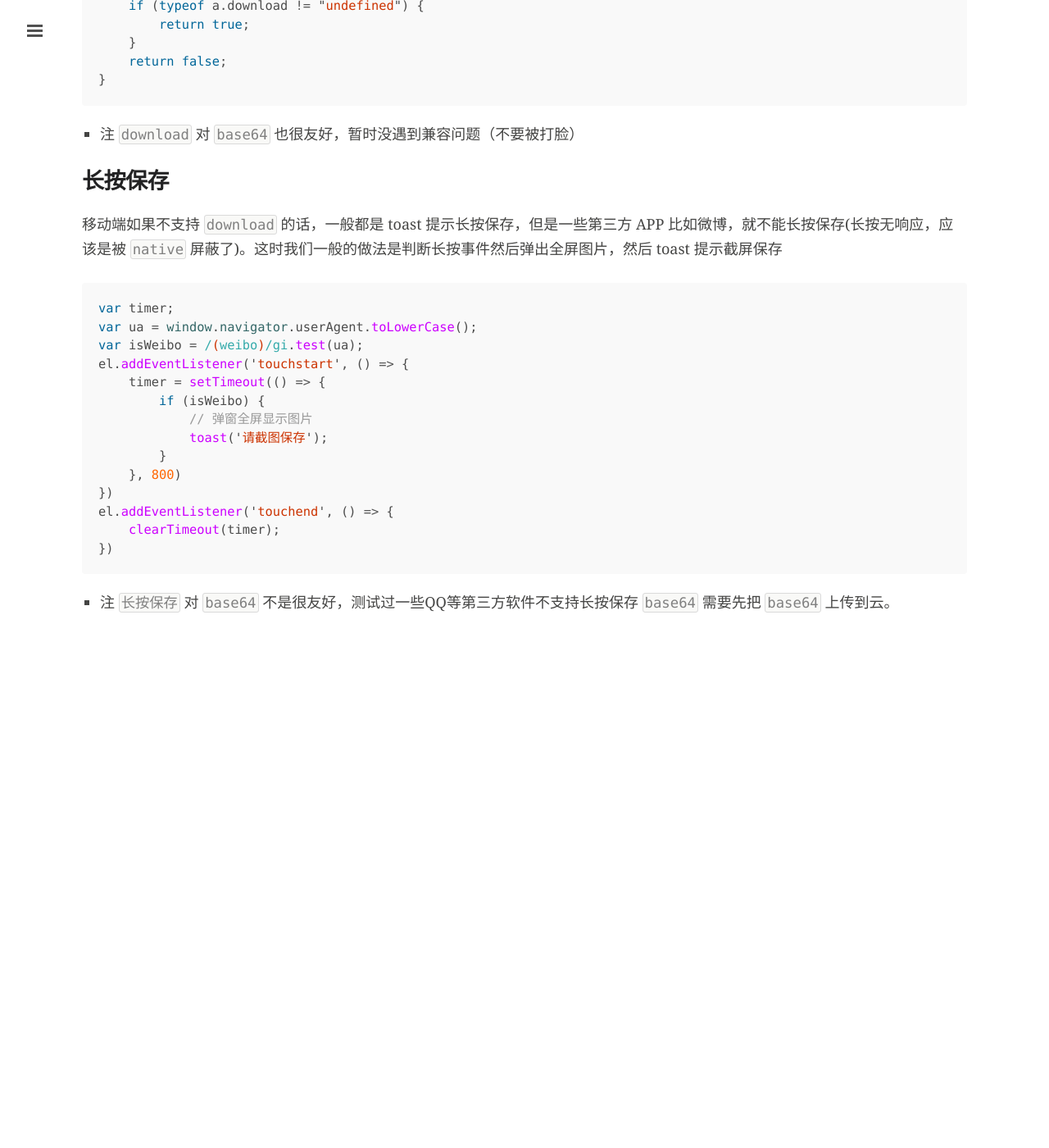
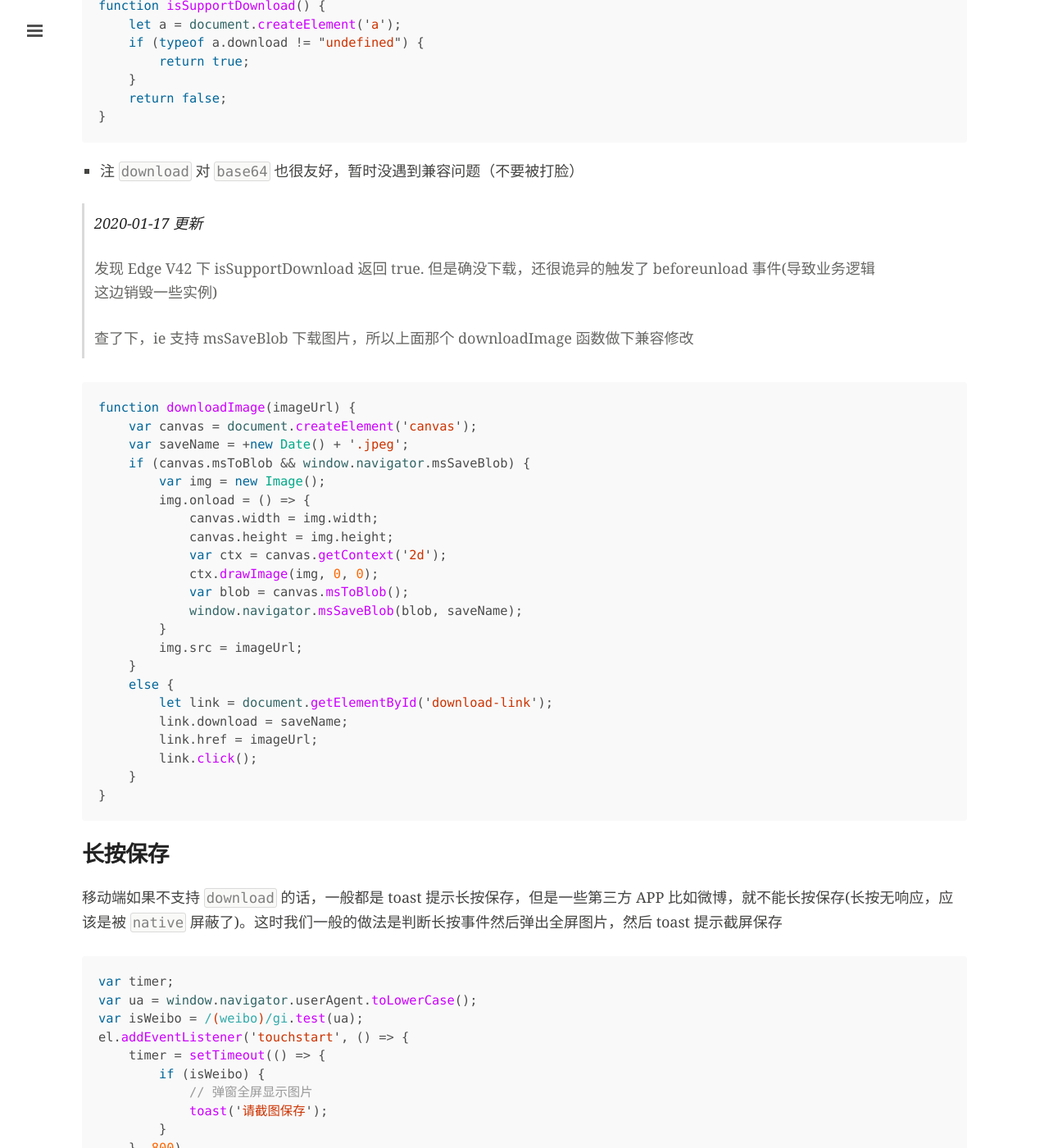
Before and after one commit to lcat/lcat.me, a Jekyll site: the page built from _posts/2020-01-06-保存图片.md, in a window 1280 px wide and 1400 px high, scrolled down 865 px. Shown: the whole window at 82% size. Built offline with Jekyll 4.4.1, drawn with Linux system fonts in a browser that asks for light colours; comment, search, counter and statistics services are not loaded; before the commit the page ends 1651 px from its top, so only the background shows below that; some of the changed text lies outside the part shown.

Commit message:
更新保存图片

````diff
--- a/_posts/2020-01-06-保存图片.md
+++ b/_posts/2020-01-06-保存图片.md
@@ -19,10 +19,12 @@
 <a href="" id="download-link" style="display: none;"></a>
 ```
 ```js
-let link = document.getElementById('download-link');
-link.download = +new Date() + '.jpeg';
-link.href = imageUrl;
-link.click();
+function downloadImage(imageUrl) {
+    let link = document.getElementById('download-link');
+    link.download = +new Date() + '.jpeg';
+    link.href = imageUrl;
+    link.click();
+}
 ```
 
 这边遇到直接 `document.createElement('a')` 创建 `link`，在一些 `Firefox` 版本无效，改成 `getElementById` 获取真实 `dom` 解决。
@@ -42,6 +44,40 @@
 ```
 
 * 注 `download` 对 `base64` 也很友好，暂时没遇到兼容问题（不要被打脸）
+
+> *2020-01-17 更新*
+>
+> 发现 Edge V42 下 isSupportDownload 返回 true. 但是确没下载，还很诡异的触发了 beforeunload 事件(导致业务逻辑这边销毁一些实例)
+>
+> 查了下，ie 支持 msSaveBlob 下载图片，所以上面那个 downloadImage 函数做下兼容修改
+>
+
+```js
+function downloadImage(imageUrl) {
+    var canvas = document.createElement('canvas');
+    var saveName = +new Date() + '.jpeg';
+    if (canvas.msToBlob && window.navigator.msSaveBlob) {
+        var img = new Image();
+        img.onload = () => {
+            canvas.width = img.width;
+            canvas.height = img.height;
+            var ctx = canvas.getContext('2d');
+            ctx.drawImage(img, 0, 0);
+            var blob = canvas.msToBlob();
+            window.navigator.msSaveBlob(blob, saveName);
+        }
+        img.src = imageUrl;
+    }
+    else {
+        let link = document.getElementById('download-link');
+        link.download = saveName;
+        link.href = imageUrl;
+        link.click();
+    }
+}
+```
+
+
 
 
 ## 长按保存
````
